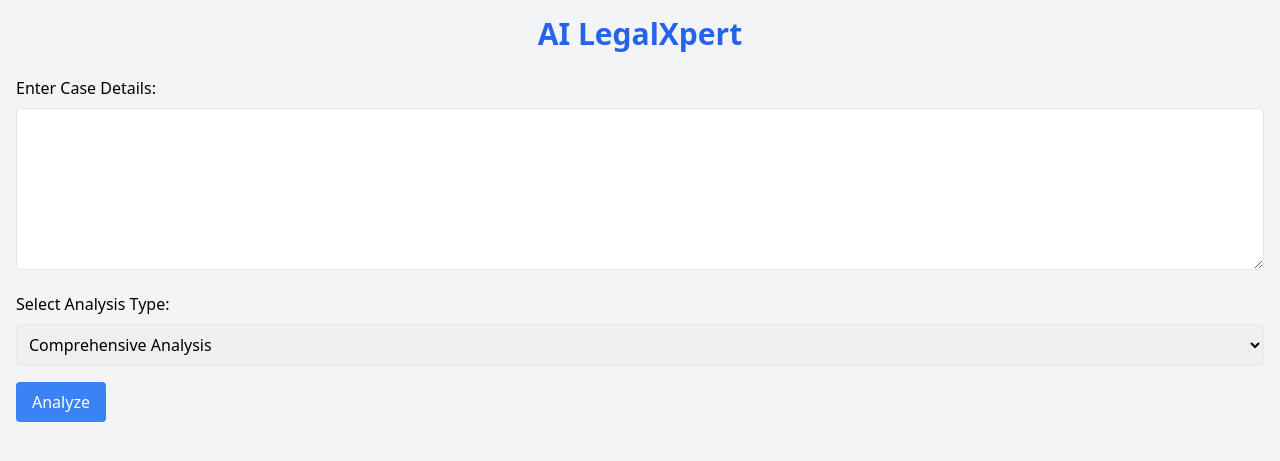
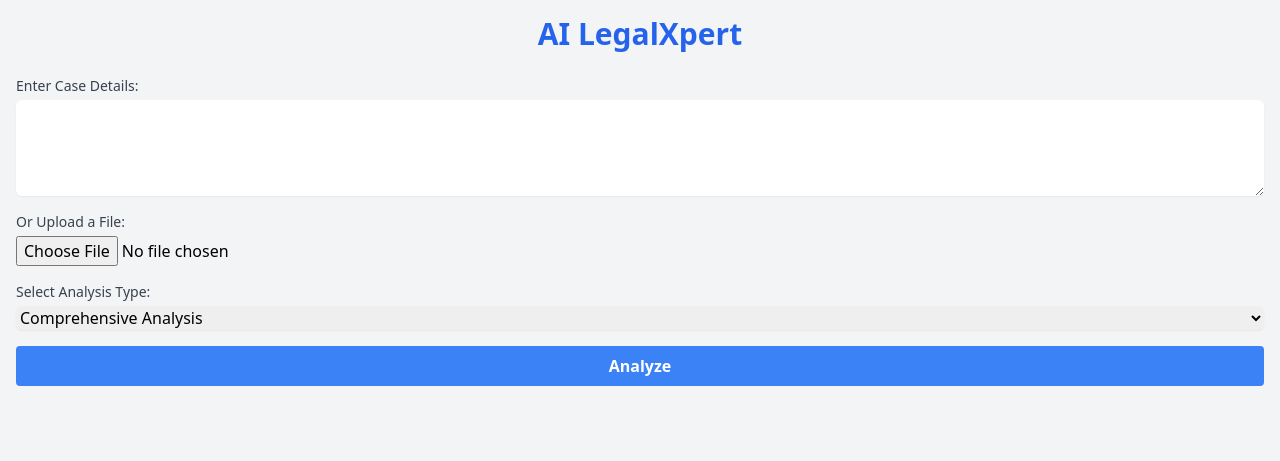
Before and after one commit to hrch3k/AI-LegalXpert, a Flask app: page / in a window 1280 px wide. Shown: the top 461 px of the page. Run offline with Flask 3, Linux system fonts and the light colour scheme; some libraries are stand-ins or nearby versions.

Commit message:
"Added file upload feature, modified index route to handle file uploads, and updated index.html template to include file upload input and flash message display"

```diff
--- a/app.py
+++ b/app.py
@@ -1,13 +1,22 @@
-from flask import Flask, render_template, request
+from flask import Flask, render_template, request, flash
 import os
 from dotenv import load_dotenv
 import yaml
 import boto3
 import json
+from werkzeug.utils import secure_filename
 
 load_dotenv()
 
 app = Flask(__name__)
+app.secret_key = os.urandom(24)
+UPLOAD_FOLDER = 'uploads'
+ALLOWED_EXTENSIONS = {'txt', 'pdf', 'doc', 'docx'}
+
+app.config['UPLOAD_FOLDER'] = UPLOAD_FOLDER
+
+def allowed_file(filename):
+    return '.' in filename and filename.rsplit('.', 1)[1].lower() in ALLOWED_EXTENSIONS
 
 def load_ai_config():
     with open('chatbot.ai.yaml', 'r') as file:
@@ -26,7 +35,7 @@ def invoke_model(client, model_id, prompt):
         "prompt": prompt,
         "temperature": 0.7,
         "top_p": 1,
-        "max_gen_len": 2000  # This replaces max_tokens_to_sample
+        "max_gen_len": 2000
     })
 
     response = client.invoke_model(
@@ -37,19 +46,36 @@ def invoke_model(client, model_id, prompt):
     )
 
     response_body = json.loads(response.get('body').read())
-    ai_response = response_body.get('generation')  # Changed from 'completion' to 'generation'
+    ai_response = response_body.get('generation')
 
-    # Clean up the response to remove asterisks
     cleaned_response = ai_response.replace('*', '')
 
     return cleaned_response
+
+def read_file_content(file_path):
+    _, file_extension = os.path.splitext(file_path)
+
+    if file_extension.lower() == '.txt':
+        with open(file_path, 'r') as file:
+            return file.read()
+    elif file_extension.lower() in ['.doc', '.docx']:
+        # You'll need to install python-docx: pip install python-docx
+        from docx import Document
+        doc = Document(file_path)
+        return '\n'.join([paragraph.text for paragraph in doc.paragraphs])
+    elif file_extension.lower() == '.pdf':
+        # You'll need to install PyPDF2: pip install PyPDF2
+        from PyPDF2 import PdfReader
+        reader = PdfReader(file_path)
+        return '\n'.join([page.extract_text() for page in reader.pages])
+    else:
+        return "Unsupported file format"
 
 @app.route('/', methods=['GET', 'POST'])
 def index():
     result = None
     if request.method == 'POST':
         config = load_ai_config()
-        case_details = request.form['case_details']
         analysis_type = request.form['analysis_type']
 
         client = get_bedrock_runtime()
@@ -58,6 +84,21 @@ def index():
         system_prompt = next(prompt['content'] for prompt in config['prompts'] if prompt['role'] == 'system')
         user_prompt = next(prompt['content'] for prompt in config['prompts'] if prompt['role'] == 'user')
 
+        if 'file' in request.files:
+            file = request.files['file']
+            if file and allowed_file(file.filename):
+                filename = secure_filename(file.filename)
+                file_path = os.path.join(app.config['UPLOAD_FOLDER'], filename)
+                file.save(file_path)
+
+                file_content = read_file_content(file_path)
+                case_details = file_content
+            else:
+                flash('Invalid file type. Please upload a txt, pdf, doc, or docx file.')
+                return render_template('index.html')
+        else:
+            case_details = request.form['case_details']
+
         full_prompt = f"{system_prompt}\n\nHuman: {user_prompt.format(case_details=case_details, analysis_type=analysis_type)}\n\nAssistant:"
 
         result = invoke_model(client, model_id, full_prompt)
@@ -65,4 +106,5 @@ def index():
     return render_template('index.html', result=result)
 
 if __name__ == '__main__':
+    os.makedirs(UPLOAD_FOLDER, exist_ok=True)
     app.run(debug=True)
--- a/templates/index.html
+++ b/templates/index.html
@@ -10,31 +10,50 @@
     <div class="container mx-auto p-4">
         <h1 id="ai-legalxpert" class="text-3xl font-bold mb-6 text-center text-blue-600">AI LegalXpert</h1>
 
-        <form method="POST" class="mb-4">
+        {% with messages = get_flashed_messages() %}
+            {% if messages %}
+                <div class="bg-red-100 border border-red-400 text-red-700 px-4 py-3 rounded relative mb-4" role="alert">
+                    <ul>
+                        {% for message in messages %}
+                            <li>{{ message }}</li>
+                        {% endfor %}
+                    </ul>
+                </div>
+            {% endif %}
+        {% endwith %}
+
+        <form method="POST" enctype="multipart/form-data" class="mb-4">
             <div class="mb-4">
-                <label for="case_details" class="block mb-2">Enter Case Details:</label>
-                <textarea id="case_details" name="case_details" rows="6" class="w-full p-2 border rounded" required></textarea>
+                <label for="case_details" class="block text-sm font-medium text-gray-700">Enter Case Details:</label>
+                <textarea id="case_details" name="case_details" rows="4" class="mt-1 block w-full rounded-md border-gray-300 shadow-sm focus:border-blue-300 focus:ring focus:ring-blue-200 focus:ring-opacity-50"></textarea>
             </div>
 
             <div class="mb-4">
-                <label for="analysis_type" class="block mb-2">Select Analysis Type:</label>
-                <select id="analysis_type" name="analysis_type" class="w-full p-2 border rounded" required>
+                <label for="file" class="block text-sm font-medium text-gray-700">Or Upload a File:</label>
+                <input type="file" id="file" name="file" class="mt-1 block w-full" accept=".txt,.pdf,.doc,.docx">
+            </div>
+
+            <div class="mb-4">
+                <label for="analysis_type" class="block text-sm font-medium text-gray-700">Select Analysis Type:</label>
+                <select id="analysis_type" name="analysis_type" class="mt-1 block w-full rounded-md border-gray-300 shadow-sm focus:border-blue-300 focus:ring focus:ring-blue-200 focus:ring-opacity-50">
                     <option value="comprehensive">Comprehensive Analysis</option>
                     <option value="brief">Brief Summary</option>
-                    <option value="strategy-focused">Strategy-Focused Analysis</option>
+                    <option value="strategy">Strategy-Focused Analysis</option>
                 </select>
             </div>
 
-            <button type="submit" class="bg-blue-500 text-white px-4 py-2 rounded hover:bg-blue-600">Analyze</button>
+            <button type="submit" class="w-full bg-blue-500 hover:bg-blue-700 text-white font-bold py-2 px-4 rounded">
+                Analyze
+            </button>
         </form>
 
         {% if result %}
-        <div class="mt-8 p-4 bg-white border rounded shadow">
-            <h2 id="analysis-result" class="text-xl font-semibold mb-2 text-blue-600">Analysis Result:</h2>
-            <div class="prose">
-                {{ result | safe }}
+            <div class="mt-8 p-4 bg-white border rounded shadow">
+                <h2 id="analysis-result" class="text-xl font-semibold mb-2 text-blue-600">Analysis Result:</h2>
+                <div class="prose">
+                    {{ result | safe }}
+                </div>
             </div>
-        </div>
         {% endif %}
     </div>
 </body>
```
Also changed, not shown: chatbot.ai.yaml (added, +66 -0 lines), 1 other file.
